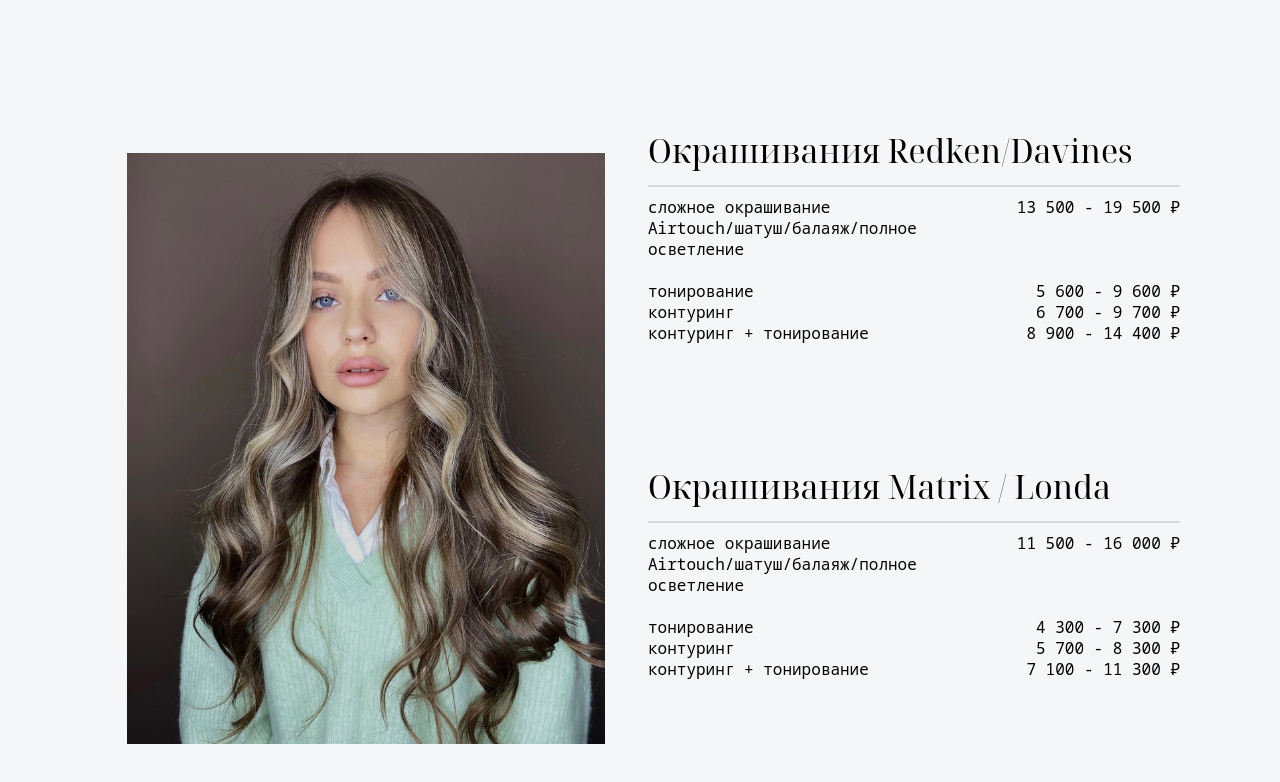
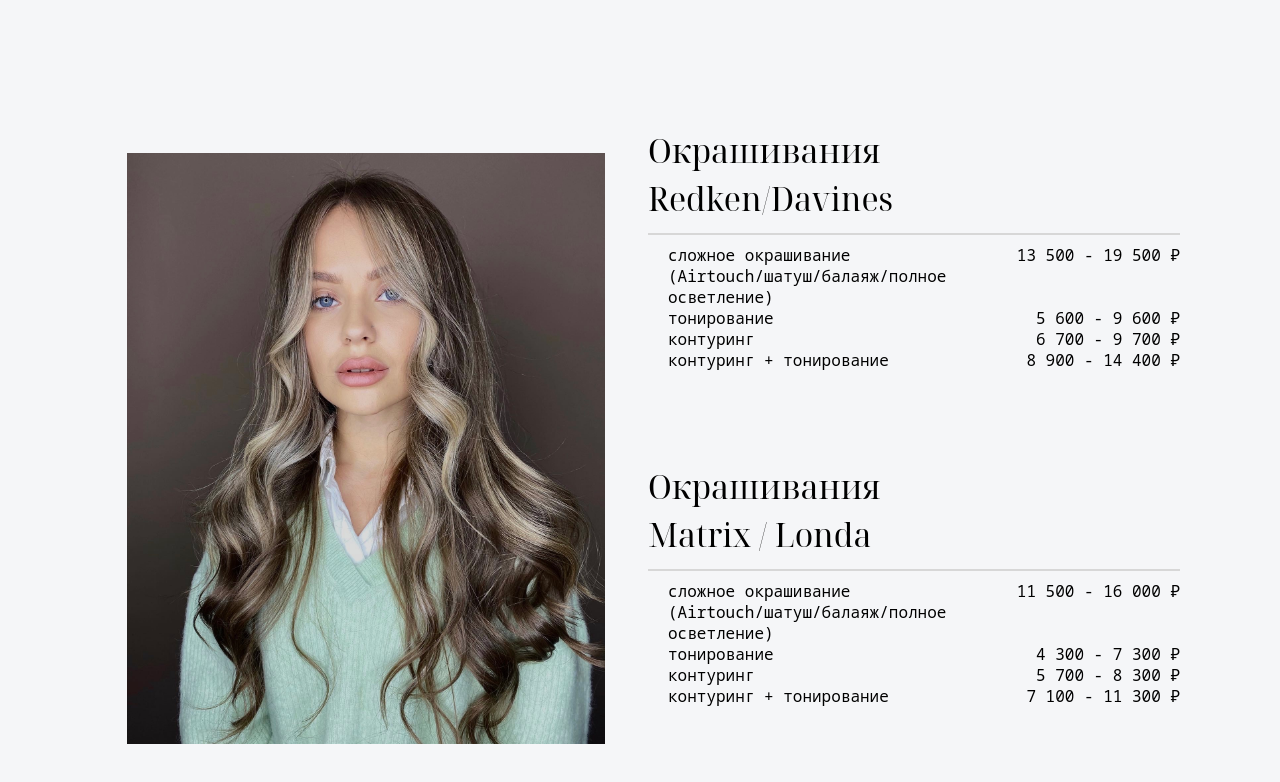
Before and after one commit to NEOdinok/luvv-landing, a website built with webpack: page src/index.html in a window 1280 px wide. Shown: the part 1530-2312 px from the top of the page. Built offline with nearby package versions, Linux system fonts and the light colour scheme.

Commit message:
normal readable breakpoints, desktop view textblock paddings

```diff
--- a/src/index.html
+++ b/src/index.html
@@ -76,22 +76,16 @@
 						<div class="text-block__main-text">
 							<div class="main-text__left">
 								стрижка<br>
-								<br class="break">
 								стрижка кончиков<br>
 								(на сухие волосы)<br>
-								<br class="break">
 								стрижка челки<br>
-								<br class="break">
 								укладка
 							</div>
 							<div class="main-text__right">
 								4 000 ₽<br>
-								<br class="break">
 								2 000 ₽<br>
 								<br>
-								<br class="break">
 								2 000 ₽<br>
-								<br class="break">
 								3 500 ₽
 							</div>
 						</div>
@@ -106,20 +100,19 @@
 								масляное обертывание<br>
 								(la biosthetique<br>
 								“Франция”)<br>
-								<br>
+								<br class="br-uhod">
 								протеиновый уход<br>
 								(acidic bonding
 								concentrate<br>
 								redken “США”)<br>
-								<br>
+								<br class="br-uhod">
 							</div>
 							<div class="main-text__right">
 								5 000 ₽<br>
 								<br>
 								<br>
-								<br>
+								<br clas="br-uhod">
 								4 000 ₽<br>
-								<br>
 							</div>
 						</div>
 					</div>
@@ -136,32 +129,28 @@
 						<div class="text-block__main-text">
 							<div class="main-text__left dye">
 								сложное окрашивание<br>
-								Airtouch/шатуш/балаяж/полное осветление<br>
+								(Airtouch/шатуш/балаяж/полное<br class="break-m">
+								осветление)<br>
 								<br class="break-sm">
-								<br class="break-md">
 								тонирование<br>
 								<br class="break-sm">
 								<br class="break-sm">
 								контуринг<br>
 								<br class="break-sm">
 								<br class="break-sm">
-								контуринг +<br class="break-sm"> тонирование
-								<br class="break-sm">
-								<br class="break-sm">
+								контуринг + тонирование
 								<br>
 							</div>
 							<div class="main-text__right">
 								13 500 - <br class="break-sm">19 500 ₽<br>
 								<br>
-								<br class="break-md">
-								<br class="break-md">
+								<br class="break-m">
 								<br class="break-sm">
 							  5 600 - <br class="break-sm">9 600 ₽<br>
 								<br class="break-sm">
 								6 700 - <br class="break-sm">9 700 ₽<br>
 								<br class="break-sm">
 								8 900 - <br class="break-sm">14 400 ₽<br>
-								<br class="break-sm">
 							</div>
 						</div>
 					</div>
@@ -170,8 +159,8 @@
 						<div class="text-block__main-text">
 							<div class="main-text__left dye">
 								сложное окрашивание<br>
-								Airtouch/шатуш/балаяж/полное осветление<br>
-								<br class="break-md">
+								(Airtouch/шатуш/балаяж/полное<br class="break-m">
+								осветление)<br>
 								<br class="break-sm">
 								тонирование<br>
 								<br class="break-sm">
@@ -179,15 +168,12 @@
 								контуринг<br>
 								<br class="break-sm">
 								<br class="break-sm">
-								контуринг +<br class="break-sm"> тонирование
-								<br class="break-sm">
-								<br class="break-sm">
+								контуринг + тонирование
 							</div>
 							<div class="main-text__right">
 								11 500 - <br class="break-sm">16 000 ₽<br>
 								<br>
-								<br class="break-md">
-								<br class="break-md">
+								<br class="break-m">
 								<br class="break-sm">
 							  4 300 - <br class="break-sm">7 300 ₽<br>
 								<br class="break-sm">
--- a/src/style/_adaptivity.scss
+++ b/src/style/_adaptivity.scss
@@ -5,15 +5,19 @@ main section {
 	line-height: 21px;
 
 	.section__wrapper {
+		transition: width 200ms ease-in;
+
 		@include s-mobile {
 			.section__image,
 			.section__image img {
 					display: none;
 			}
-
-			width: 100%;
-			max-width: 300px;
+			// width: 100%;
+			width: 300px;
 			margin: 0 auto;
+			.break-m {
+				display: none;
+			}
 
 		}
 
@@ -77,15 +81,11 @@ main section {
 			}
 
 			@include desktop {
-				.break {
-					display: none;
-				}
-
 				.break-sm {
 					display: none;
 				}
 
-				.break-mobile {
+				.break-md {
 					display: none;
 				}
 			}
--- a/src/style/_sections.scss
+++ b/src/style/_sections.scss
@@ -47,9 +47,23 @@ section.dye--section {
     @include large {
         .section__wrapper {
             display: grid;
+            overflow: visible;
             margin: 100px;
             gap: 1rem;
             grid-template-columns: 1fr 1fr;
+
+            .section__text-block {
+                .text-block__header {
+                }
+
+                .text-block__main-text {
+                    padding-left: 20px;
+
+                    .main-text__right {
+                        min-width: 185px;
+                    }
+                }
+            }
 
             .section__image {
                 height: 100%;
```
